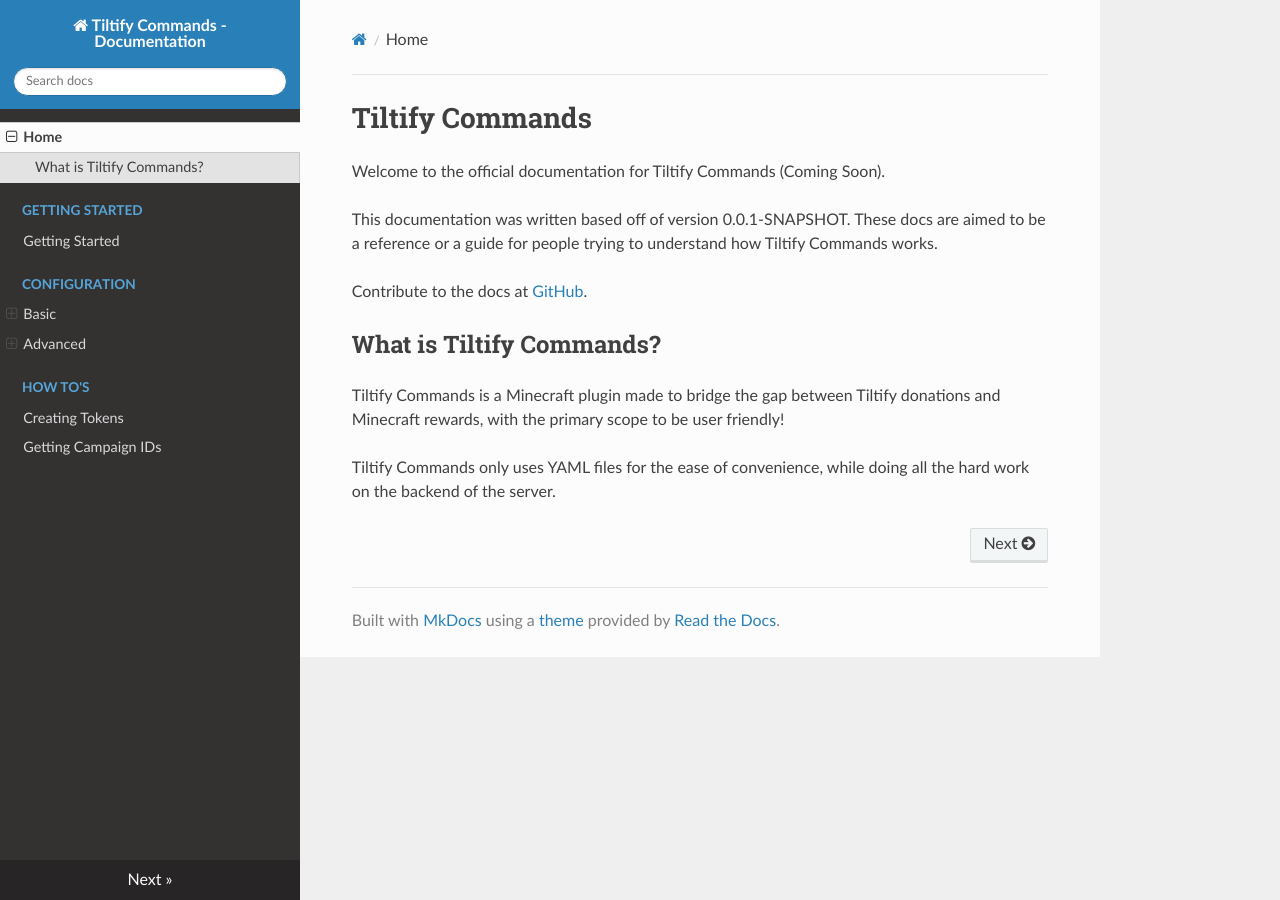
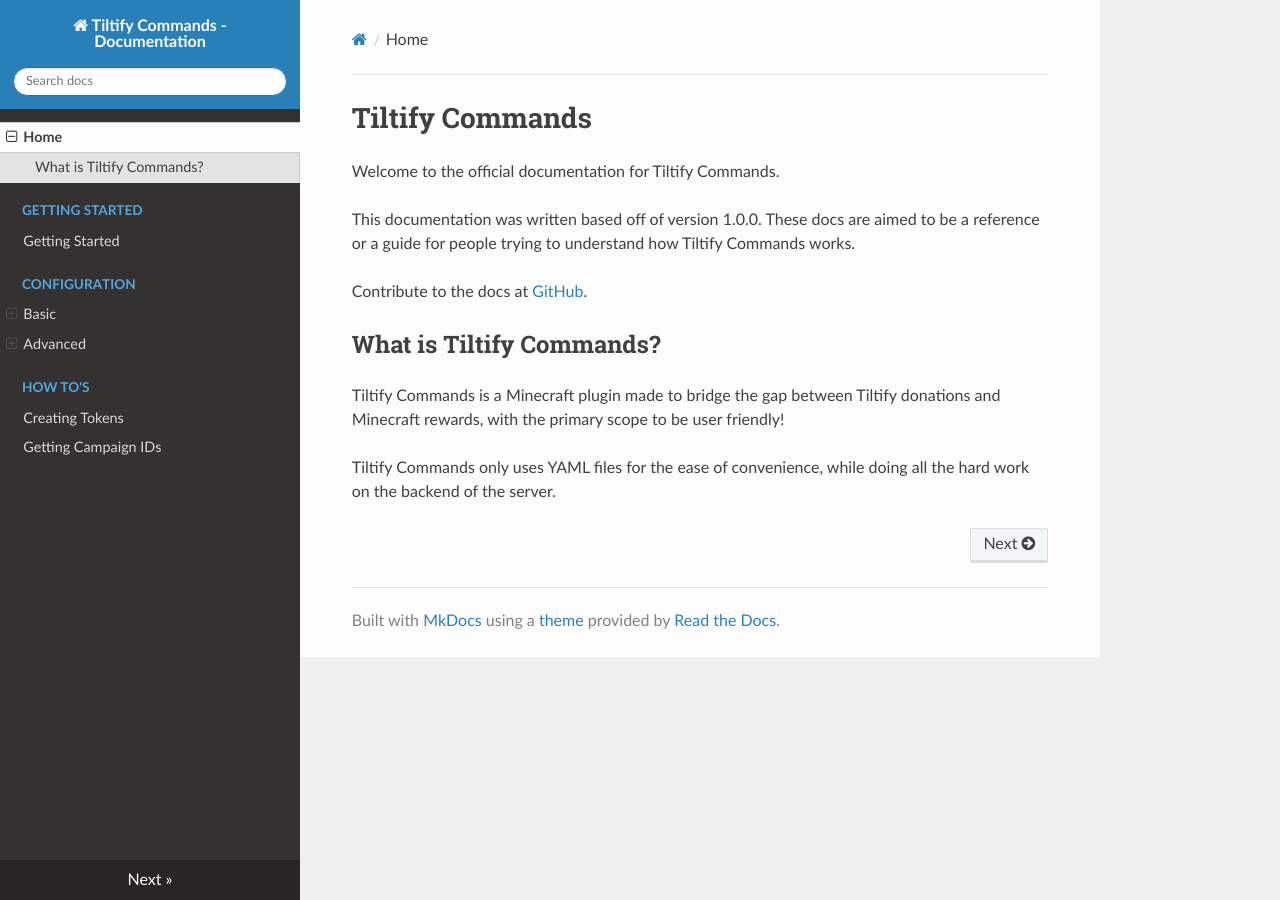
Before and after one commit to Leialoha/tiltify-commands, an MkDocs documentation site: the page built from docs/index.md, in a window 1280 px wide. Built offline with MkDocs 1.6.1, drawn with Linux system fonts in a browser that asks for light colours; nearby versions of some CDN libraries.

Commit message:
Fix out of date documentation

```diff
--- a/docs/index.md
+++ b/docs/index.md
@@ -1,9 +1,9 @@
 Tiltify Commands
 ================
 
-Welcome to the official documentation for Tiltify Commands (Coming Soon).
+Welcome to the official documentation for Tiltify Commands.
 
-This documentation was written based off of version 0.0.1-SNAPSHOT. These docs are aimed to be a reference or a guide for people trying to understand how Tiltify Commands works.
+This documentation was written based off of version 1.0.0. These docs are aimed to be a reference or a guide for people trying to understand how Tiltify Commands works.
 
 Contribute to the docs at [GitHub](https://github.com/Leialoha/tiltify-commands).
 
```
